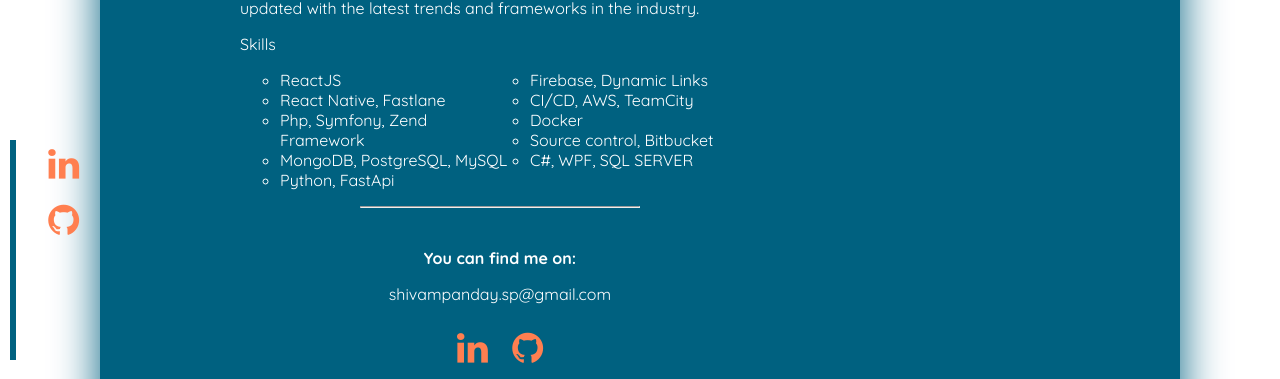
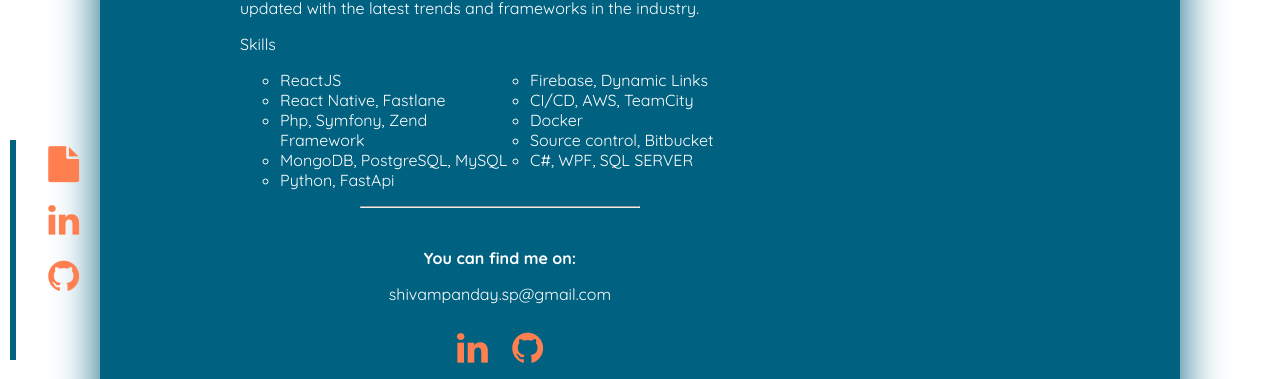
Before and after one commit to Shivam110898/profile, a plain HTML site: page index.html in a window 1280 px wide. Shown: the part 440-819 px from the top of the page. Drawn offline with nearby package versions, Linux system fonts and the light colour scheme.

Commit message:
add resume pdf

```diff
--- a/index.html
+++ b/index.html
@@ -32,6 +32,7 @@
         <section>
             <div id="line">
                 <ul>
+                    <li><a target="_blank" href="ShivamPandayResume.pdf"><i class="fa fa-file"></i></a></li>
                     <li><a target="_blank" href="https://www.linkedin.com/in/shivam-panday-110898sp/"><i class="fa fa-linkedin"></i></a></li>
                     <li><a target="_blank" href="https://github.com/Shivam110898/Portfolio"><i class="fa fa-github"></i></a></li>
                 </ul>
```
Also changed, not shown: 1 other file.
